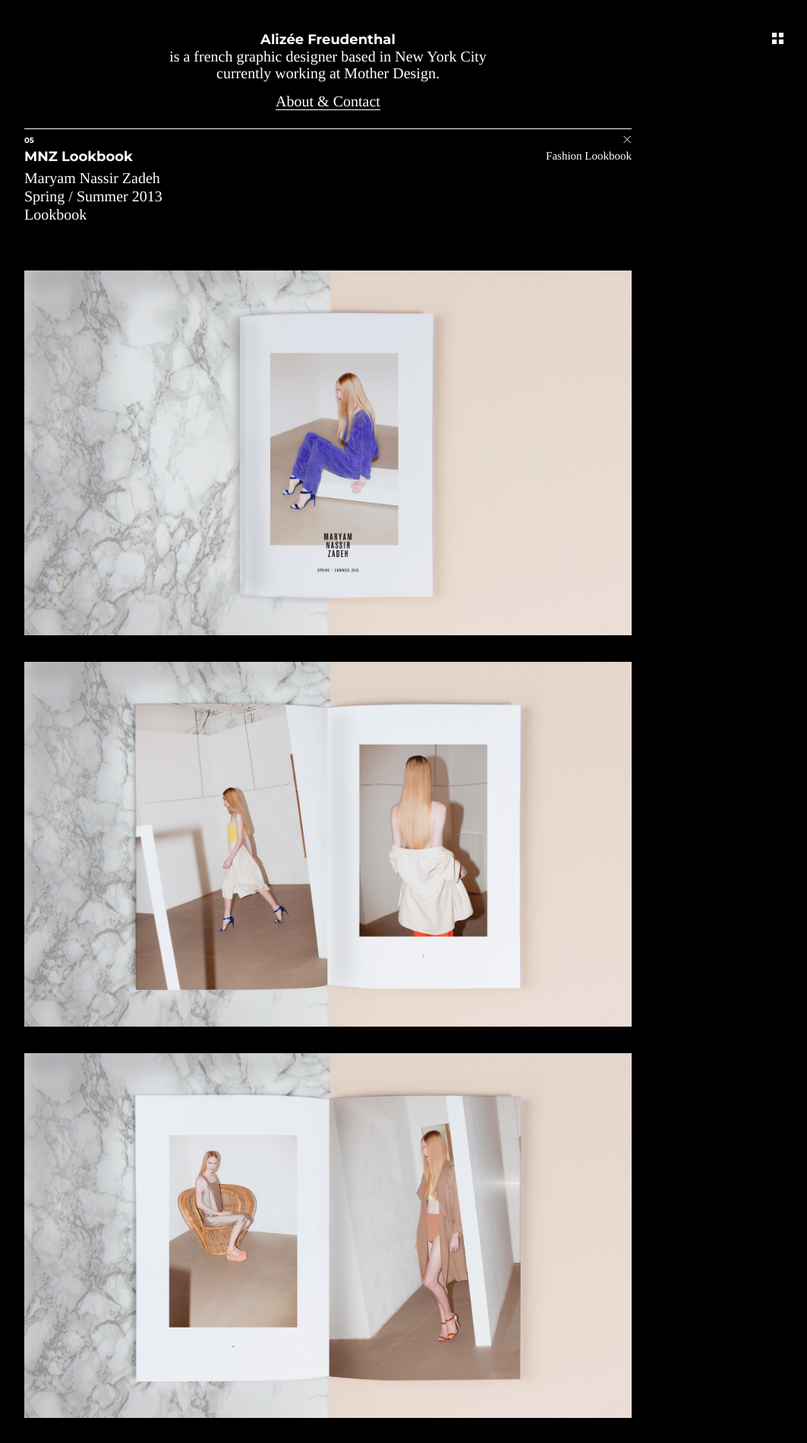
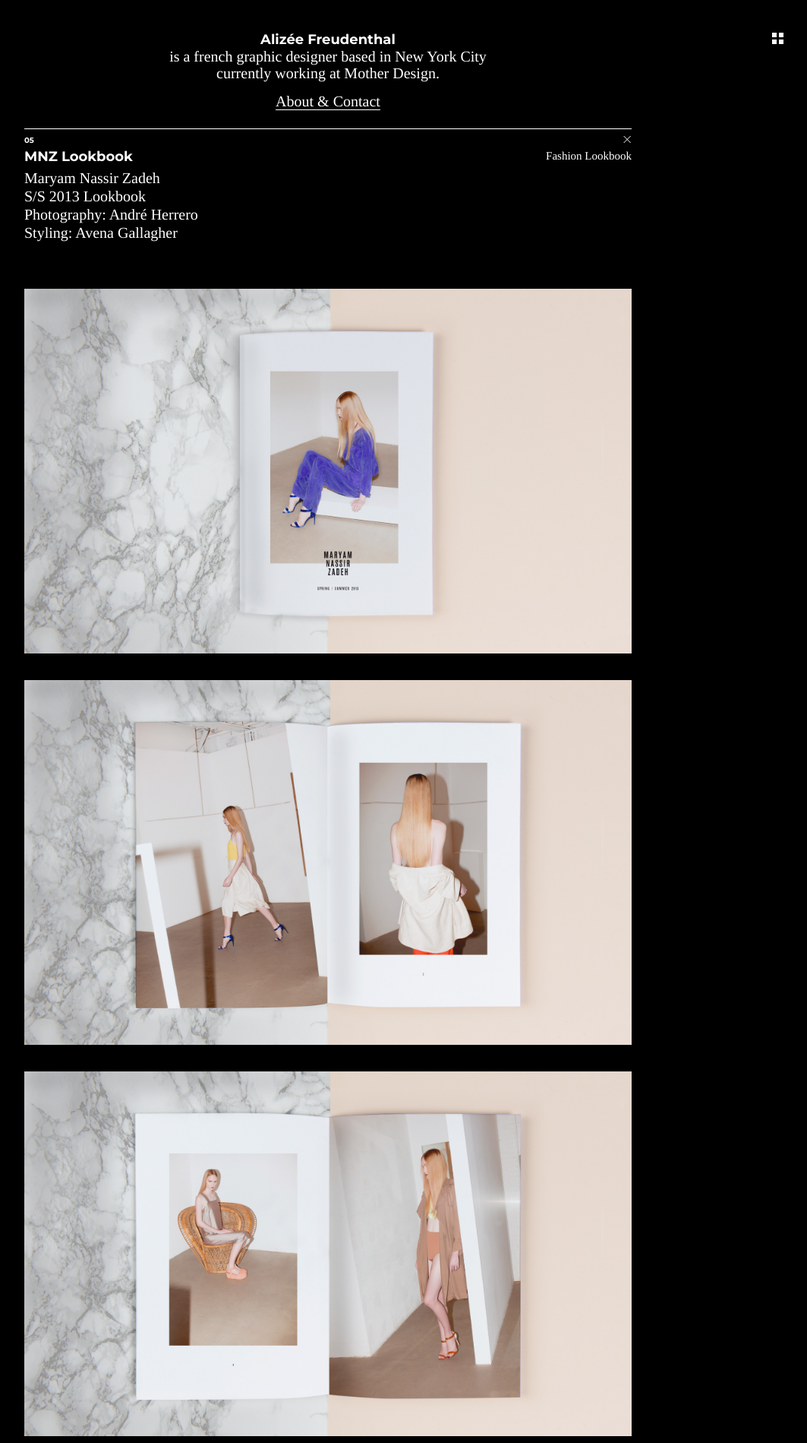
Before and after one commit to troyer/afportfolio, a Jekyll site: the page built from _posts/2016-09-25-mnz-lookbook.markdown, in a window 1280 px wide. Shown: the top 1899 px of the page at 76% size, without its empty margins (208-1271 px from the left). Built offline with Jekyll 4.4.1, drawn with Linux system fonts in a browser that asks for light colours; nearby versions of some CDN libraries.

Commit message:
Updated Mnz Lookbook

```diff
--- a/_posts/2016-09-25-mnz-lookbook.markdown
+++ b/_posts/2016-09-25-mnz-lookbook.markdown
@@ -5,8 +5,9 @@ cover-image: "/uploads/Alizee-Freudenthal-MNZ-Lookbook-COVER.jpg"
 small-text: Fashion Lookbook
 description: |-
   Maryam Nassir Zadeh
-  Spring / Summer 2013
-  Lookbook
+  S/S 2013 Lookbook
+  Photography: [André Herrero](http://www.andreherrero.com/)
+  Styling: [Avena Gallagher](http://www.avenagallagher.com/)
 order-id: MNZ Lookbook
 ---
 
```
